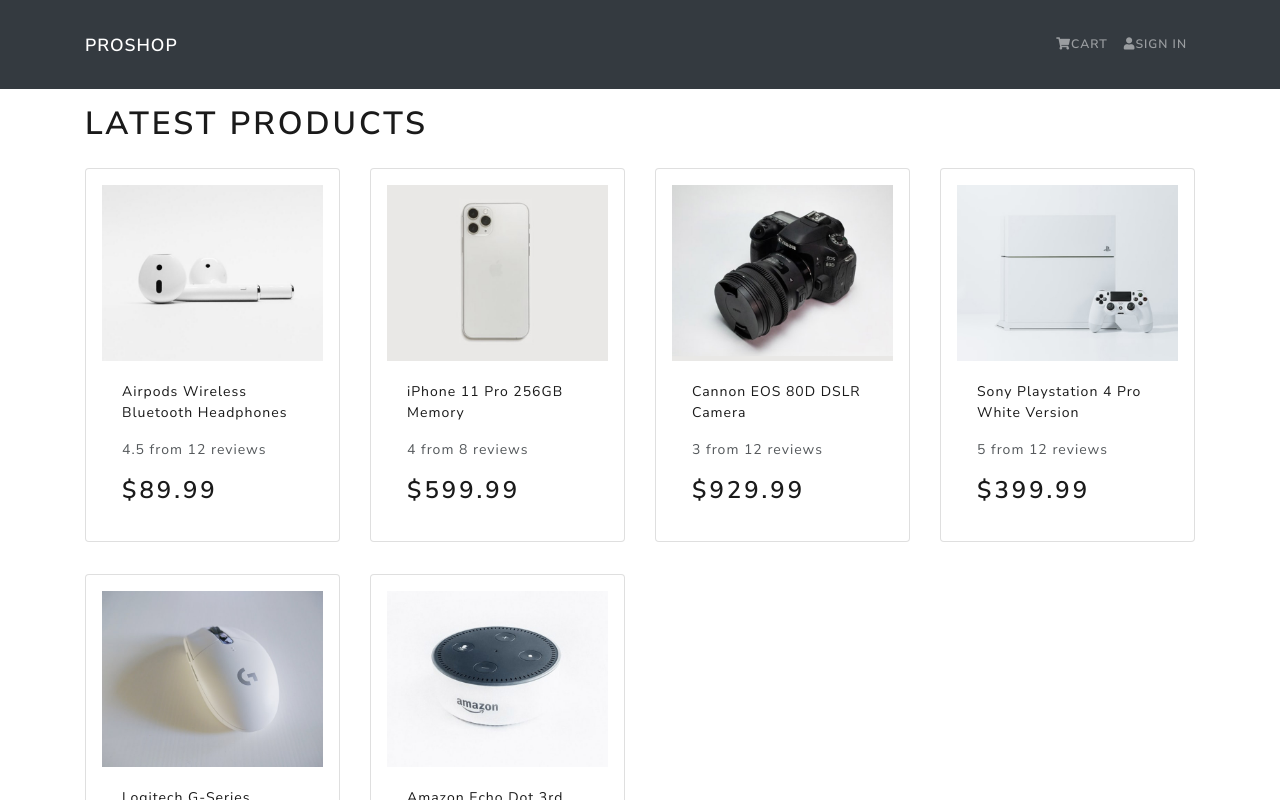
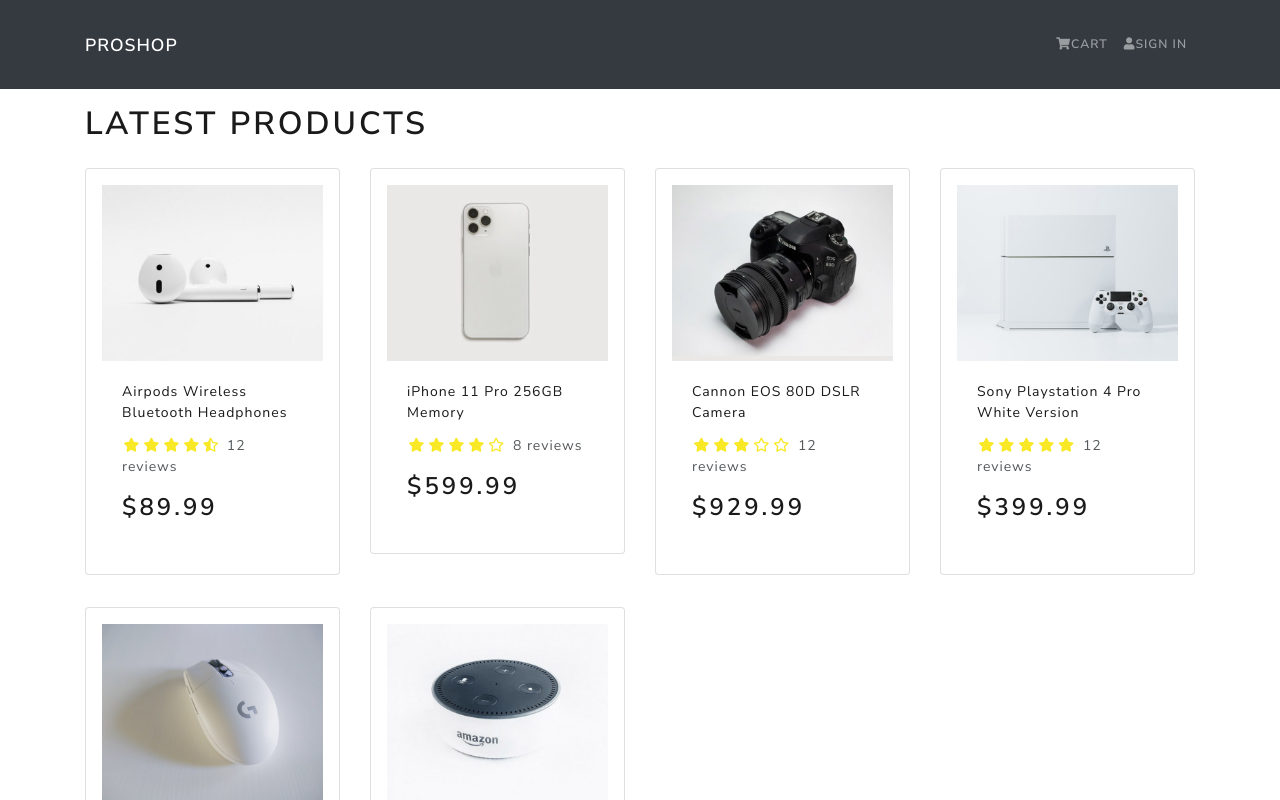
Before and after one commit to FaziletKosure/mern_shop_project, a React (Create React App) app in the folder frontend/: page / in a window 1280 px wide. Shown: the top 800 px of the page. Built offline with nearby package versions, Linux system fonts and the light colour scheme.

Commit message:
add rating component

```diff
--- a/frontend/src/components/Product.js
+++ b/frontend/src/components/Product.js
@@ -1,5 +1,6 @@
 import React from 'react'
 import {Card} from 'react-bootstrap'
+import Rating from './Rating'
 
 // _id: '1',
 //     name: 'Airpods Wireless Bluetooth Headphones',
@@ -24,9 +25,7 @@
                 <Card.Title as='div'><strong>{name}</strong> </Card.Title>
             </a>
             <Card.Text as='div'>
-                <div className='my-3'>
-                    {rating} from { numReviews} reviews
-                </div>
+               <Rating value={rating} text={` ${numReviews} reviews`}/>
              </Card.Text>
              <Card.Text as='h3'>
                  ${price}
--- /dev/null
+++ b/frontend/src/components/Rating.js
@@ -0,0 +1,68 @@
+import React from 'react'
+import PropTypes from 'prop-types'
+
+const Rating = ({value,text,color}) => {
+    return (
+        <div className='rating'>
+            <span>
+                <i style={{color}}
+                className={value >= 1
+                     ? 'fas fa-star'
+                     : value >=0.5
+                     ? 'fas fa-star-half-alt'
+                     : 'far fa-star'}></i>
+
+            </span>
+            <span>
+                <i style={{color}}
+                className={value >= 2
+                ? 'fas fa-star'
+                : value >=1.5
+                ? 'fas fa-star-half-alt'
+                : 'far fa-star'}></i>
+
+            </span>
+            <span>
+                <i style={{color}}
+                className={value >= 3
+                ? 'fas fa-star'
+                : value >=2.5
+                ? 'fas fa-star-half-alt'
+                : 'far fa-star'}></i>
+
+            </span>
+            <span>
+                <i style={{color}}
+                className={value >= 4
+                ? 'fas fa-star'
+                : value >=3.5
+                ? 'fas fa-star-half-alt'
+                : 'far fa-star'}></i>
+
+            </span>
+            <span>
+                <i style={{color}}
+                className={value >= 5
+                ? 'fas fa-star'
+                : value >=4.5
+                ? 'fas fa-star-half-alt'
+                 : 'far fa-star'}></i>
+
+            </span>
+                <span>{text && text}</span>
+        </div>
+    )
+}
+
+Rating.defaultProps = {
+    color: '#f8e825'
+
+}
+
+Rating.PropTypes = {
+    value: PropTypes.number.isRequired,
+    text: PropTypes.string.isRequired,
+    color: PropTypes.string,
+}
+
+export default Rating
--- a/frontend/src/index.css
+++ b/frontend/src/index.css
@@ -1,3 +1,10 @@
 main {
   min-height: 80vh;
 }
+
+h3 {
+  padding: 1rem 0;
+}
+.rating span {
+  margin: 0.1rem;
+}
--- a/frontend/src/screens/HomeScreen.js
+++ b/frontend/src/screens/HomeScreen.js
@@ -9,7 +9,7 @@
           <h1>Latest Products</h1>
           <Row>
               {products.map(product=>(
-                  <Col sm={12} md={6} lg={4} xl={3}>
+                  <Col key={product._id} sm={12} md={6} lg={4} xl={3}>
                   <Product {...product}/>
                   </Col>
               ))}
```
Also changed, not shown: 1 other file (tests, documents, lock files or other folders).
